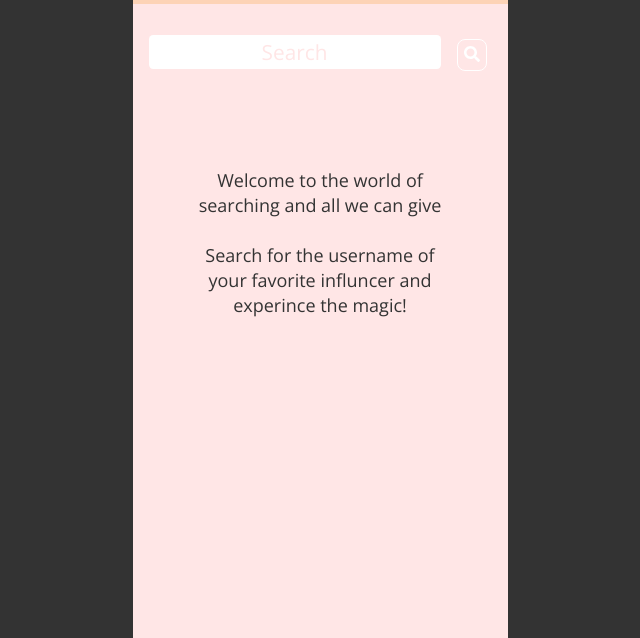
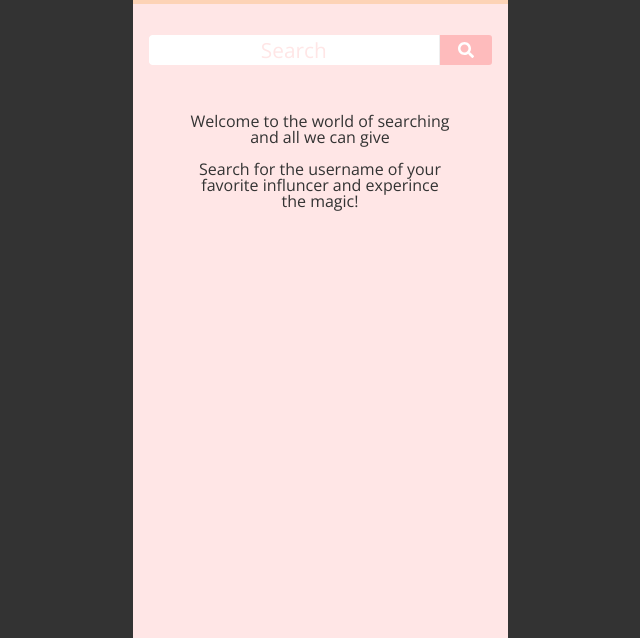
Before and after one commit to pumpumba/Influsion-front-end, a React app: page /search in a window 1280 px wide. Shown: the part 44-682 px from the top of the page, without its empty margins (320-960 px from the left). Built offline with nearby package versions, Linux system fonts and the light colour scheme; no server answers.

Commit message:
improved search so it can be incrop to dev

```diff
--- a/src/pages/Search.js
+++ b/src/pages/Search.js
@@ -10,12 +10,6 @@ class Search extends React.Component {
         this.state = {
             options: false,
         }
-      this.optionOnClick = this.optionOnClick.bind(this)
-  }
-  optionOnClick() {
-      this.setState(prevState => ({
-          options: !prevState.options
-      }))
     }
 
     render() {
@@ -23,19 +17,19 @@ class Search extends React.Component {
             <div>
                 <Header />
                 <main className='search-content'>
-                <form>
-                  <input className='searchInput'
+                    <form className='search-input-wrapper'>
+                            <input
+                                className='searchInput'
                                 placeholder="Search"
-                  ></input>
-                  <button onClick={this.searchGo} >
+                            />
+                            <button >
                                 <FontAwesomeIcon icon={'search'} />
                             </button>
-
                     </form>
                     <div className='info-text'>
                         Welcome to the world of searching and all we can give
-                  <br/>
-                  <br/>
+                  <br />
+                        <br />
                         Search for the username of your favorite influncer and experince the magic!
                 </div>
                 </main>
--- a/src/styles/search.scss
+++ b/src/styles/search.scss
@@ -1,36 +1,36 @@
 .search-content {
     background-color: #ffe6e6;
     width: 100%;
-    height: 100vh;
+    min-height: 100vh;
     padding-top: 15px;
     flex-wrap: wrap;
 
-    form {
+    .search-input-wrapper {
+      background-color: $hard;
+      border-radius: $borderRadius;
+      margin: 1rem;
+
       a, button {
         text-align: center;
         background: transparent;
+        border: none;
         color: $white;
-        border: 0.1em solid $white;
-        border-radius: 0.5em;
-        height: 2em;
+        height: 100%;
         font-size: 1rem;
-        box-sizing: border-box;
-      }
+        width: 15%;
+        padding: 0;
+        position: relative;
+        bottom: 2px;
       }
 
       input {
-      width: 18rem;
-      margin: 1rem;
-      align-self: center;
-      background: white;
-      outline: none;
-      resize: none;
+        width: 85%;
         border: white;
-      overflow: auto;
         text-align: center;
-      height: 2rem;
         font-size: 1.3rem;
-      border-radius: 0.2em;
+        border-radius: $borderRadius 0 0 $borderRadius;
+        border-right: 1px solid #eee;
+        box-sizing: border-box;
 
         &::placeholder {
           color: #ffe6e6;
@@ -42,13 +42,7 @@
     .info-text {
       width: 70%;
       height: 10rem;
-  margin-left: auto;
-  margin-right: auto;
-  margin-top: 3rem;
-  padding-top: 30px;
-  line-height: 25px;
-  align-content: center;
+      margin: 3em auto 0;
       text-align: center;
-  font-family: 'Open Sans', sans-serif;
-  font-size: 18px;
     }
+}
```
Lines whose indentation alone changed are shown as unchanged.
